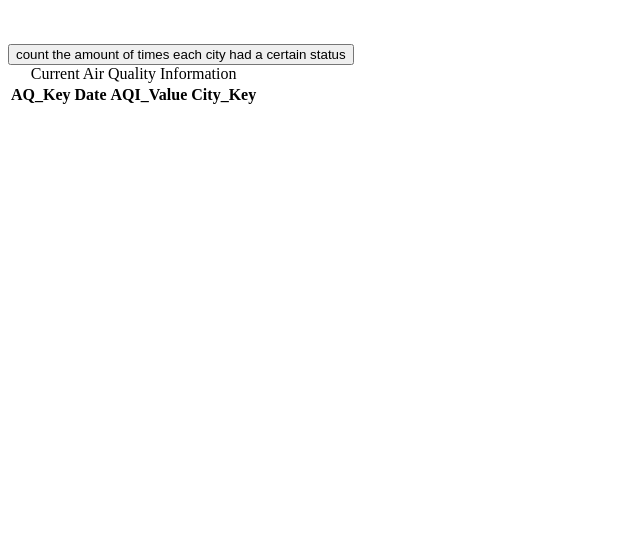
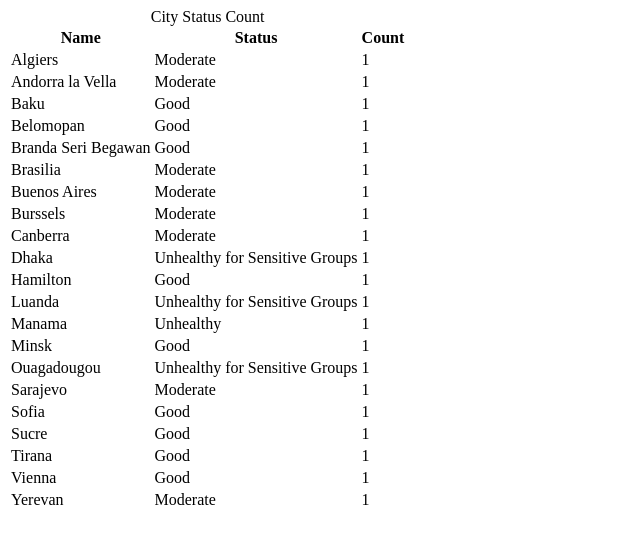
Before and after one commit to Jothu16/CSE111Project, a PHP site: page /buttons/CountCityCertainStatus.php in a window 1280 px wide. Shown: the top 544 px of the page, without its empty margins (0-640 px from the left). Run offline with PHP 8.4, Linux system fonts and the light colour scheme; data comes from the database, SQL or seed files in the repository; data that the repository does not hold is empty.

Commit message:
count status each city working

```diff
--- a/buttons/CountCityCertainStatus.php
+++ b/buttons/CountCityCertainStatus.php
@@ -1,24 +1,20 @@
-<br>
-<br>
-<button onclick="Amount_City_Specific_Status()">count the amount of times each city had a certain status</button>
-
 <?php
     function Amount_City_Specific_Status() {
         $db = new SQLite3('../newdb.sqlite');
 
-        $sql = "SELECT Capital_City.Name, Status.Description, COUNT(Status.Description)
-        FROM History, HistoryStatus, Status
-        INNER JOIN Capital_City ON History.City_Key = Capital_City.City_Key
-        WHERE History.History_Key = HistoryStatus.History_Key
-        AND Status.Status_Key = HistoryStatus.Status_Key
-        GROUP BY Capital_City.Name, Status.Description
-        ORDER BY Capital_City.Name, Status.Threshold_Lower";
+        $sql = "SELECT Capital_City.Name, Status.Description, COUNT(Status.Description) as cnt " .
+        "FROM History, HistoryStatus, Status " .
+        "INNER JOIN Capital_City ON History.City_Key = Capital_City.City_Key " .
+        "WHERE History.History_Key = HistoryStatus.History_Key " .
+        "AND Status.Status_Key = HistoryStatus.Status_Key " .
+        "GROUP BY Capital_City.Name, Status.Description " .
+        "ORDER BY Capital_City.Name, Status.Threshold_Lower";
 
         echo "<table>";
-                echo "<caption>Current Air Quality Information</caption>";
+                echo "<caption>City Status Count</caption>";
                 echo "<thead>";
                 echo "<tr>";
-                echo "<th>AQ_Key</th><th>Date</th><th>AQI_Value</th><th>City_Key</th>";
+                echo "<th>Name</th><th>Status</th><th>Count</th>";
                 echo "</tr>";
                 echo "</thead>";
                 echo "<tbody>";
@@ -27,10 +23,9 @@
         $ret = $db->query($sql);
         while ($row = $ret->fetchArray()) {
             echo "<tr>";
-            echo "<td>" . $row["AQ_Key"] . "</td>" .
-                "<td>" . $row["Date"] . "</td>" .
-                "<td>" . $row["AQI_Value"] . "</td>" .
-                "<td>" . $row["City_Key"] . "</td>";
+            echo "<td>" . $row["Name"] . "</td>" .
+                "<td>" . $row["Description"] . "</td>" .
+                "<td>" . $row["cnt"] . "</td>";
             echo "</tr>";
         }
 
--- a/index.php
+++ b/index.php
@@ -232,9 +232,9 @@
    <input type="submit" name="runQ" value="Get Average">
 </form>
 
-<br>
-<br>
-<button onclick="myFunction()">count the amount of times each city had a certain status</button>
+<form action="../buttons/CountCityCertainStatus.php" method="get">
+   <input type="submit" name="runQ" value="Count Amount of Status Each City Had">
+</form>
 
 <br>
 <br>
```
